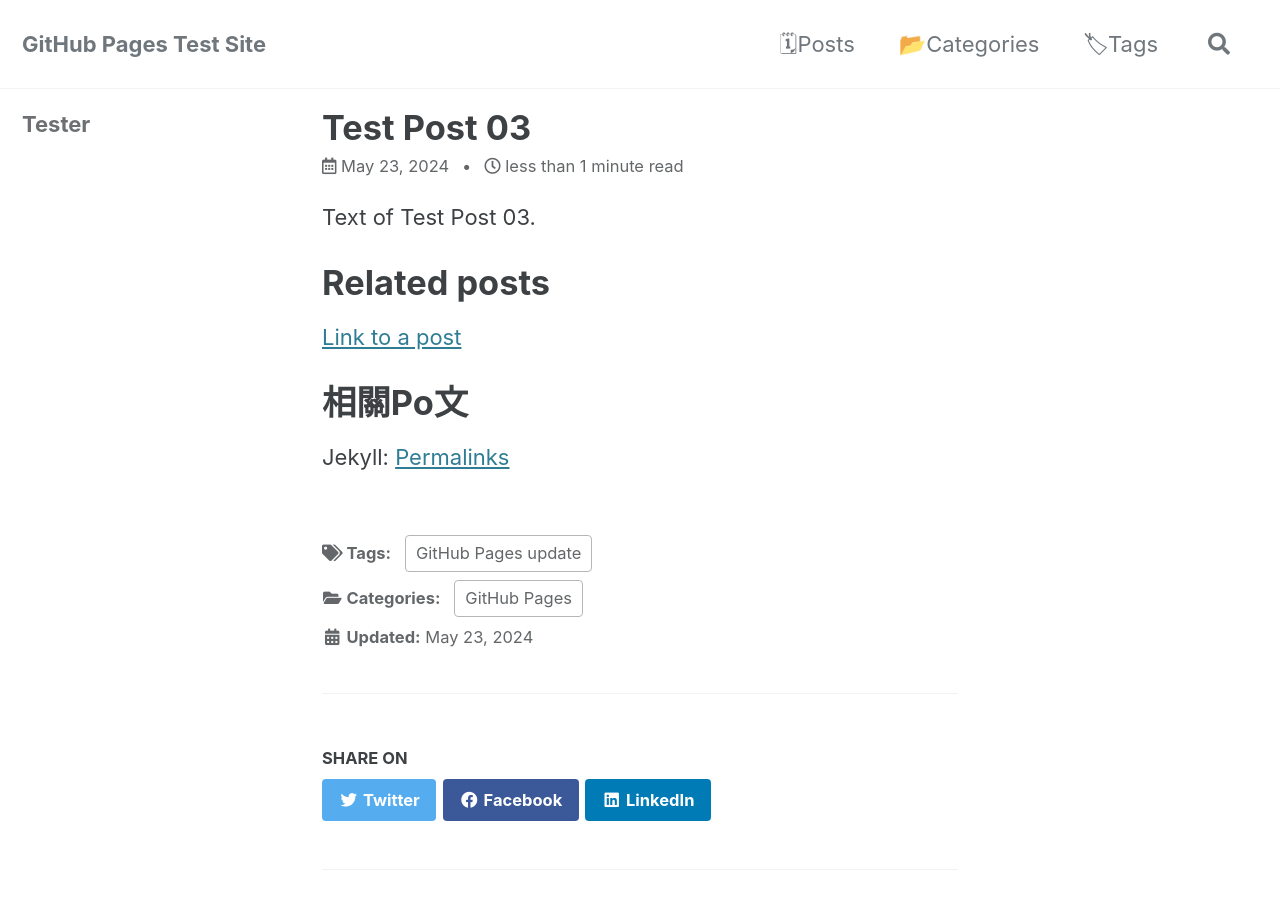
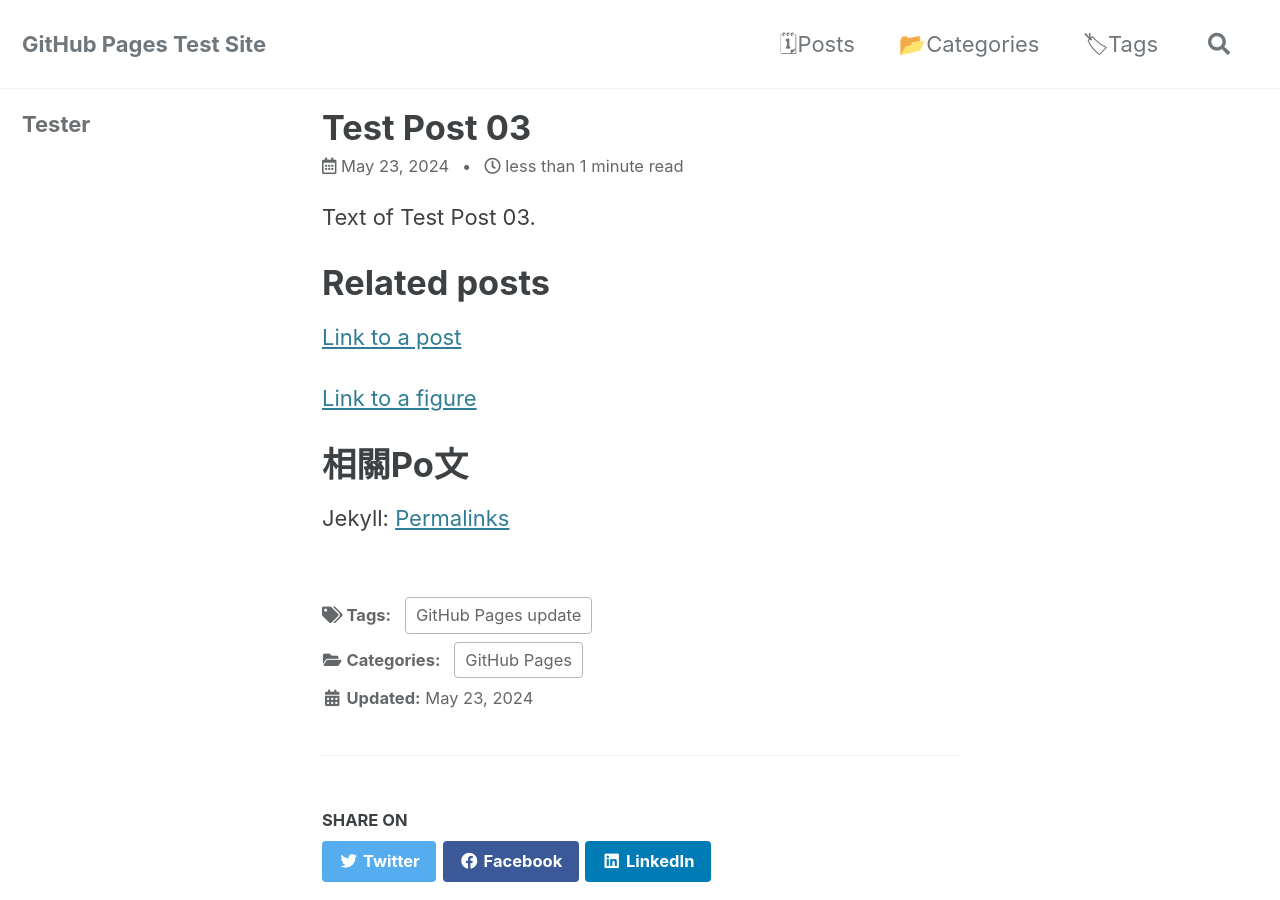
Before and after one commit to HsienChing/GitHubPageTest, a Jekyll site: the page built from _posts/2024-05-23-Test-Post-03.md, in a window 1280 px wide and 900 px high. Built offline with Jekyll 4.4.1, drawn with Linux system fonts in a browser that asks for light colours; cached includes are drawn as plain includes.

Commit message:
Update posts

```diff
--- a/_posts/2024-05-23-Test-Post-03.md
+++ b/_posts/2024-05-23-Test-Post-03.md
@@ -13,6 +13,7 @@
 
 [Link to a post]({{ site.baseurl }}{% link _posts/2024-05-23-Test-Post-01.md %})
 
+[Link to a figure]({{ site.baseurl }}{% link /assets/images/2024/This-is-a-Figure-1920px-1080px.jpg %})
 
 # 相關Po文
 
```
